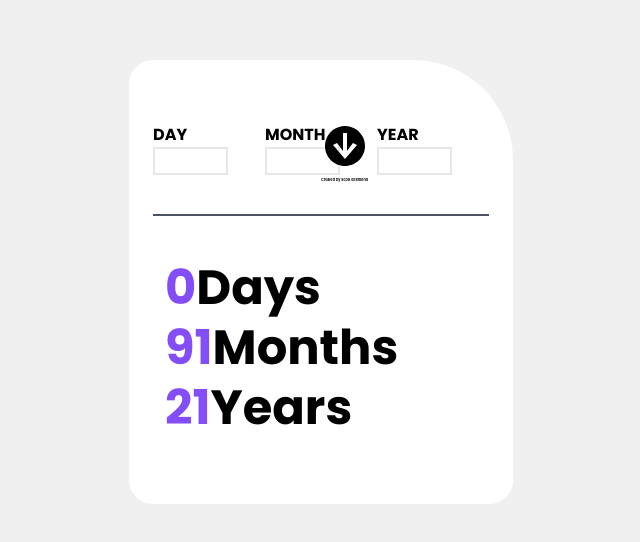
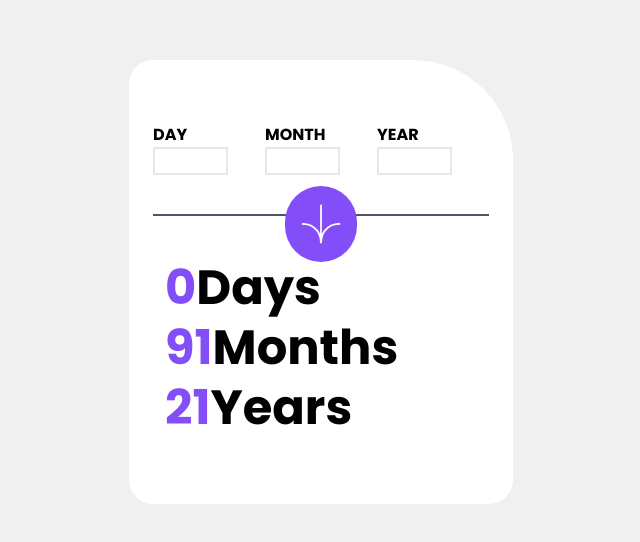
Before and after one commit to 00lar/Age-Calculator-with-React, a React (Create React App) app in the folder my-project/: page / in a window 1280 px wide. Shown: the part 118-660 px from the top of the page, without its empty margins (319-959 px from the left). Built offline with nearby package versions, Linux system fonts and the light colour scheme.

Commit message:
I added the button with react

```diff
--- a/my-project/src/App.js
+++ b/my-project/src/App.js
@@ -4,6 +4,7 @@ import {Cuadro_Entrada} from './Cuadro_Entrada';
 import {Cuadro_Salida} from './Cuadro_Salida';
 import {useState} from 'react';
 import BtnSvg from './down-arrow.svg';
+import { ArrowIcon } from './ArrowIcon';
 
 function App() {
   const [day, setDay] = useState("");
@@ -15,6 +16,7 @@ function App() {
   const [year_out, setYear_out] = useState("21");
 
   const updval = () => {
+    console.log("updval fue llamado");
     setDay_out(28-day);
     setMonth_out(9-month);
     setYear_out(2023-year);
@@ -32,6 +34,11 @@ function App() {
             >
 
            </Cuadro_Entrada>
+
+           <ArrowIcon
+            updval={updval}
+           ></ArrowIcon>
+           {/*
            <button
             onClick={updval}
             className="absolute w-12 top-60 left-2/4"
@@ -41,6 +48,7 @@ function App() {
               src={BtnSvg}
               ></img>
             </button>
+            */ }
           <Cuadro_Salida
           day_out = {day_out}
           setDay_out = {setDay_out}
--- /dev/null
+++ b/my-project/src/AppIcons.js
@@ -0,0 +1,12 @@
+import {ReactComponent as DownSVG} from "./icon-arrow.svg"
+
+function AppIcons({ updval }) {
+    return (
+        <span className="absolute top-1/2 left-1/2 transform -translate-x-1/2 -translate-y-24 bg-purple-muppet p-4 rounded-full">
+            <DownSVG className="w-10" onClick={updval} />
+        </span>
+    );
+}
+
+
+export {AppIcons}
--- /dev/null
+++ b/my-project/src/ArrowIcon.js
@@ -0,0 +1,15 @@
+import React from "react"
+import { AppIcons } from "./AppIcons"
+
+function ArrowIcon({updval}) {
+    return(
+        <AppIcons
+        type = "Down"
+        color = "Purple"
+        updval={updval}
+        >
+        </AppIcons>
+    )
+}
+
+export {ArrowIcon}
```
